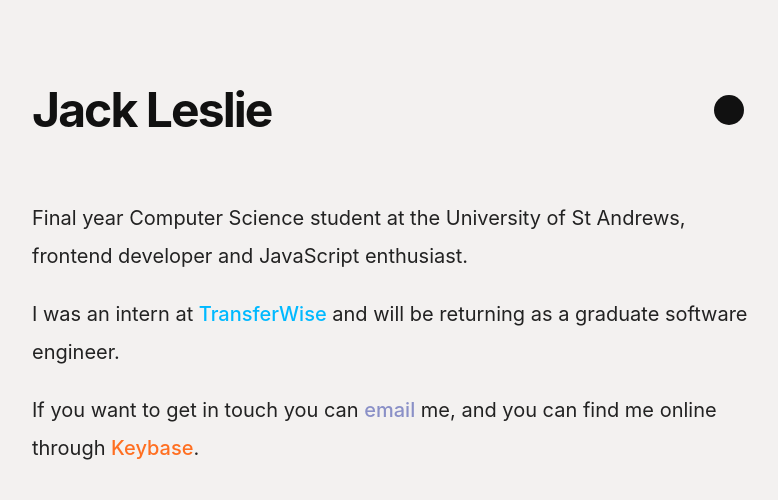
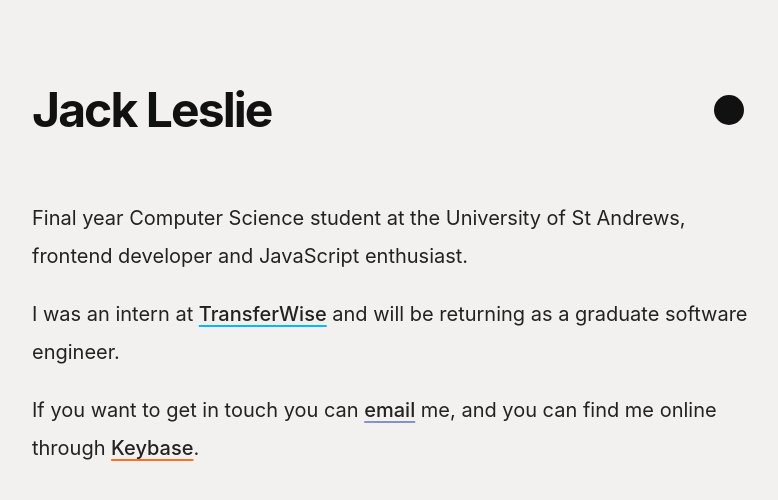
Before and after one commit to jackleslie/dev, a Next.js app: page / in a window 1280 px wide. Shown: the top 500 px of the page, without its empty margins (248-1026 px from the left). Built offline with nearby package versions, Linux system fonts and the light colour scheme.

Commit message:
style: change links to underline style

```diff
--- a/style.css
+++ b/style.css
@@ -9,11 +9,13 @@
   --midground: var(--black-grey);
   --background: var(--white);
   --transferwise: #00b9ff;
+  --blog: #999;
   --protonmail: #8a90c7;
   --keybase: #ff6f21;
   --transition:
     color 0.2s ease,
     background-color 0.2s ease,
+    text-decoration-color 0.2s ease,
     top 0.2s ease,
     left 0.2s ease;
   --moon-top: 0;
@@ -110,23 +112,31 @@ button {
 
 a,
 a:visited {
-  text-decoration: none;
+  color: var(--midground);
   font-weight: 500;
+  transition: var(--transition);
+  text-decoration-line: underline;
+  text-underline-position: under;
 }
 
 .transferwise,
 .transferwise::selection {
-  color: var(--transferwise);
+  text-decoration-color: var(--transferwise);
+}
+
+.blog,
+.blog::selection {
+  text-decoration-color: var(--blog);
 }
 
 .protonmail,
 .protonmail::selection {
-  color: var(--protonmail);
+  text-decoration-color: var(--protonmail);
 }
 
 .keybase,
 .keybase::selection {
-  color: var(--keybase);
+  text-decoration-color: var(--keybase);
 }
 
 @media only screen and (max-width: 400px) {
```
